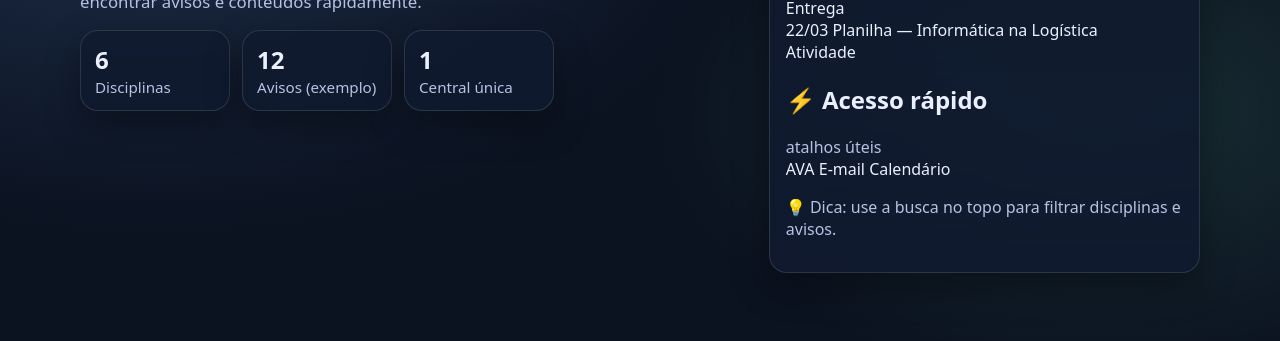
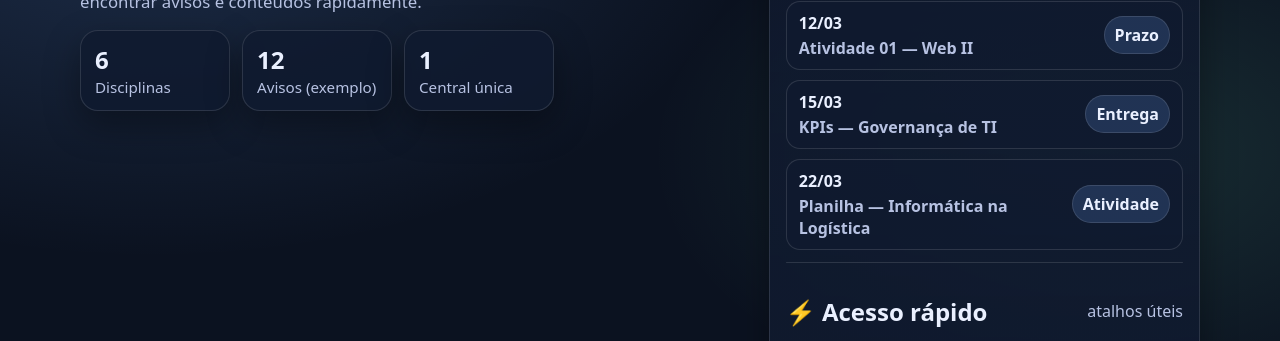
Before and after one commit to claudioelima/portfolio, a plain HTML site: page index.html in a window 1280 px wide. Shown: the part 399-740 px from the top of the page. Drawn offline with Linux system fonts and the light colour scheme.

Commit message:
Update style.css

```diff
--- a/style.css
+++ b/style.css
@@ -128,12 +128,51 @@ h1{font-size: clamp(28px, 4vw, 44px); margin:12px 0 10px; line-height:1.1}
 .panel--glass{
   background: linear-gradient(180deg, color-mix(in srgb, var(--panel) 78%, transparent), color-mix(in srgb, var(--panel) 92%, transparent));
 }
-.steps{margin:10px 0 0;padding-left:18px;color:var(--muted)}
-.chips{display:flex;gap:8px;flex-wrap:wrap;margin-top:12px}
-.chip{
-  padding:8px 10px;border-radius:999px;border:1px solid var(--line);
-  color:var(--muted)
+.panel--stack{display:flex;flex-direction:column;gap:12px}
+.panel__head{display:flex;align-items:center;justify-content:space-between;gap:10px;flex-wrap:wrap}
+.divider{height:1px;background:var(--line);border-radius:999px}
+.small{font-size:.92rem}
+
+/* Deliveries */
+.deliveries{display:grid;gap:10px}
+.delivery{
+  display:flex;justify-content:space-between;align-items:center;gap:10px;
+  padding:10px 12px;
+  border:1px solid var(--line);
+  border-radius:14px;
+  background: color-mix(in srgb, var(--panel) 70%, transparent);
 }
+.delivery__left{display:flex;flex-direction:column;gap:3px}
+.delivery__date{font-weight:900}
+.delivery__title{color:var(--muted);font-weight:700}
+.delivery__tag{
+  padding:7px 10px;border-radius:999px;border:1px solid var(--line);
+  font-weight:900;color:var(--text);
+  background: color-mix(in srgb, var(--accent) 18%, transparent);
+}
+
+/* Quick */
+.quick{display:grid;grid-template-columns:repeat(3,1fr);gap:10px}
+.quick__btn{
+  display:flex;align-items:center;justify-content:center;
+  padding:10px 12px;
+  border-radius:14px;
+  border:1px solid var(--line);
+  background: transparent;
+  color:var(--text);
+  font-weight:900;
+}
+.quick__btn:hover{
+  background: color-mix(in srgb, var(--accent) 16%, transparent);
+}
+
+/* Pills/Chips */
+.pill{
+  padding:7px 10px;border-radius:999px;border:1px solid var(--line);color:var(--muted);
+  background: transparent;font-weight:700;font-size:.9rem;
+}
+.pill--ok{color: color-mix(in srgb, var(--accent2) 60%, var(--text));}
+.muted{color:var(--muted)}
 
 /* Sections */
 .section{padding:56px 0}
@@ -165,16 +204,9 @@ h1{font-size: clamp(28px, 4vw, 44px); margin:12px 0 10px; line-height:1.1}
   border-color: color-mix(in srgb, var(--accent) 40%, var(--line));
 }
 .cardDisc__top{display:flex;gap:8px;flex-wrap:wrap;justify-content:space-between;align-items:center}
-.pill{
-  padding:7px 10px;border-radius:999px;border:1px solid var(--line);color:var(--muted);
-  background: transparent;font-weight:700;font-size:.9rem;
-}
-.pill--ok{color: color-mix(in srgb, var(--accent2) 60%, var(--text));}
 .cardDisc h3{margin:10px 0 6px}
 .cardDisc p{margin:0;color:var(--muted);line-height:1.45}
-.cardDisc__footer{
-  display:flex;align-items:center;justify-content:space-between;margin-top:12px;
-}
+.cardDisc__footer{display:flex;align-items:center;justify-content:space-between;margin-top:12px}
 .badgeMini{
   width:44px;height:44px;border-radius:14px;
   display:flex;align-items:center;justify-content:center;
@@ -182,8 +214,6 @@ h1{font-size: clamp(28px, 4vw, 44px); margin:12px 0 10px; line-height:1.1}
   background: linear-gradient(135deg, color-mix(in srgb, var(--accent) 22%, transparent), color-mix(in srgb, var(--accent2) 18%, transparent));
   font-weight:900;
 }
-.muted{color:var(--muted)}
-.hint{margin-top:14px}
 
 /* Toolbar + filters */
 .toolbar{display:flex;justify-content:space-between;gap:12px;align-items:flex-start;flex-wrap:wrap;margin:14px 0 18px}
@@ -223,10 +253,7 @@ h1{font-size: clamp(28px, 4vw, 44px); margin:12px 0 10px; line-height:1.1}
 }
 .note--red{ outline: 2px solid rgba(255,90,102,.25); }
 .note--blue{ outline: 2px solid rgba(59,130,246,.22); }
-.note.is-done{
-  opacity:.7;
-  filter: grayscale(.2);
-}
+.note.is-done{ opacity:.7; filter: grayscale(.2); }
 .note__head{display:flex;justify-content:space-between;gap:10px;align-items:center;flex-wrap:wrap}
 .note__tag{font-weight:900}
 .note__date{color:var(--muted);font-weight:800}
@@ -293,6 +320,7 @@ h1{font-size: clamp(28px, 4vw, 44px); margin:12px 0 10px; line-height:1.1}
   .hero__grid{grid-template-columns:1fr}
   .board{grid-template-columns:1fr}
   .grid--3{grid-template-columns:1fr}
+  .quick{grid-template-columns:1fr}
   .nav__toggle{display:inline-flex}
   .nav__links{
     display:none;
```
